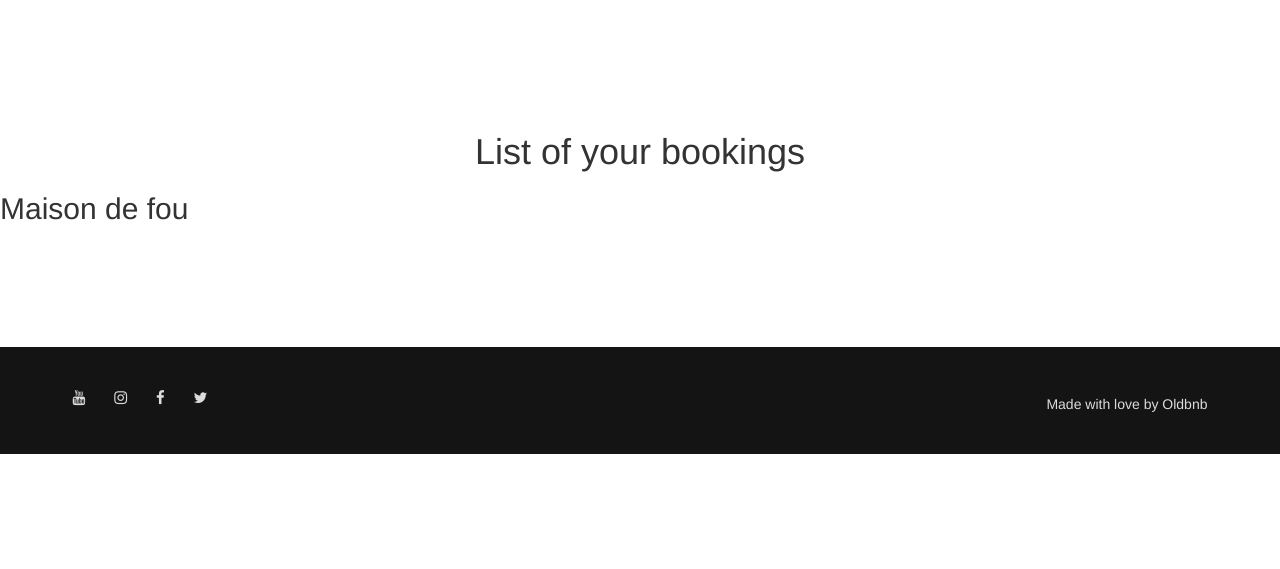
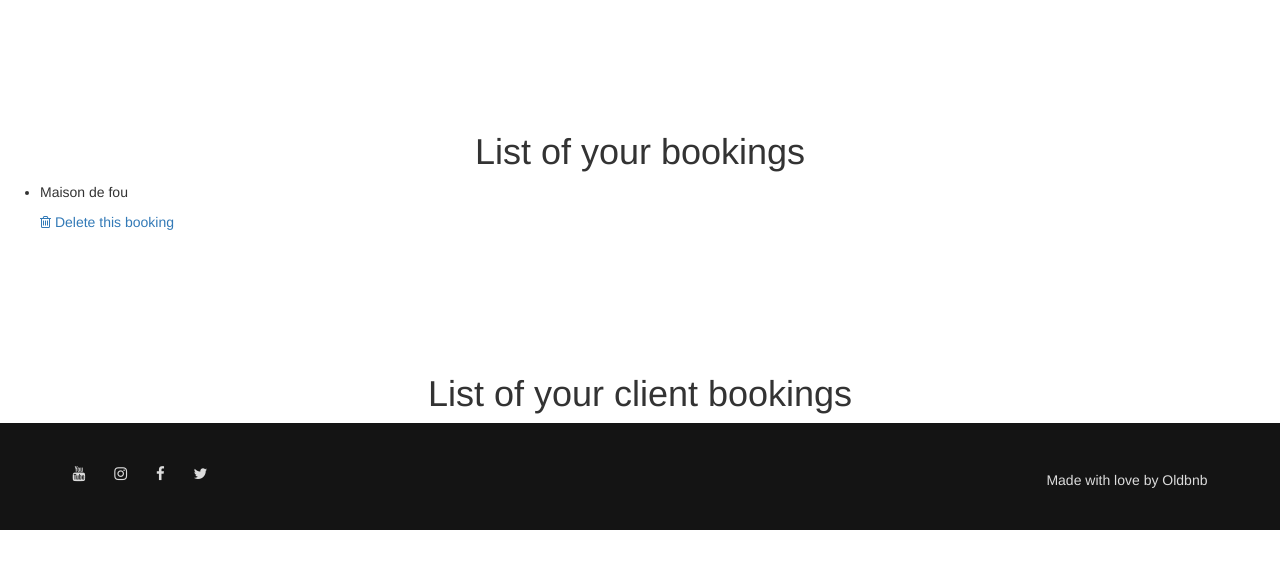
Before and after one commit to mariongj/tamadi, a Rails app: page /bookings in a window 1280 px wide. Shown: the part 73-642 px from the top of the page. Run offline with Rails 7, Linux system fonts and the light colour scheme; a user stored in the database is signed in; grey boxes labelled with a size stand in for pictures from a placeholder-image service; style sheets or scripts are compiled from the project's sources; some libraries are stand-ins or nearby versions.

Commit message:
controller finish

```diff
--- a/app/controllers/bookings_controller.rb
+++ b/app/controllers/bookings_controller.rb
@@ -1,7 +1,13 @@
 class BookingsController < ApplicationController
-
+before_action :set_booking, only: [ :destroy ]
   def index
     @bookings = current_user.bookings
+    @my_flats = current_user.flats
+    @bookings_client = []
+    @my_flats.each do |flat|
+      @bookings_client << flat.bookings
+    end
+    @bookings_client.flatten!
   end
 
   def new
@@ -23,12 +29,16 @@
     end
   end
 
- def delete
+  def destroy
     @booking.destroy
     redirect_to bookings_path
   end
 
 private
+
+  def set_booking
+    @booking = Booking.find(params[:id])
+  end
 
   def booking_params
     params.require(:booking).permit(:nb_travelers, :start_date, :end_date, :message)
--- a/app/views/bookings/index.html.erb
+++ b/app/views/bookings/index.html.erb
@@ -1,7 +1,28 @@
 
 <div class="index_booking"><div class="padded">
   <h1 class="text-center">List of your bookings</h1>
-  <% @bookings.each do |booking| %>
-    <h2><%= booking.flat.title %></h2>
-  <% end %>
+    <ul class ="list">
+      <% @bookings.each do |booking| %>
+        <li>
+          <p><%= booking.flat.title %></p>
+            <%= link_to booking_path(booking),
+              method: :delete,
+              data: { confirm: "Are you sure?" } do %>
+            <i class="fa fa-trash-o"></i> Delete this booking
+          <% end %>
+
+        </li>
+      <% end %>
+    </ul>
 </div>
+
+<div class="index_booking">
+<h1 class="text-center">List of your client bookings </h1>
+ <ul class ="list">
+      <% @bookings_client.each do |booking| %>
+        <li>
+          <p><%= booking.flat.title %></p>
+        </li>
+      <% end %>
+    </ul>
+</div>
--- a/config/routes.rb
+++ b/config/routes.rb
@@ -10,5 +10,5 @@
     resources :bookings, only: [:create]
   end
 
-  resources :bookings, only: [:index]
+  resources :bookings, only: [:index, :destroy]
 end
```
